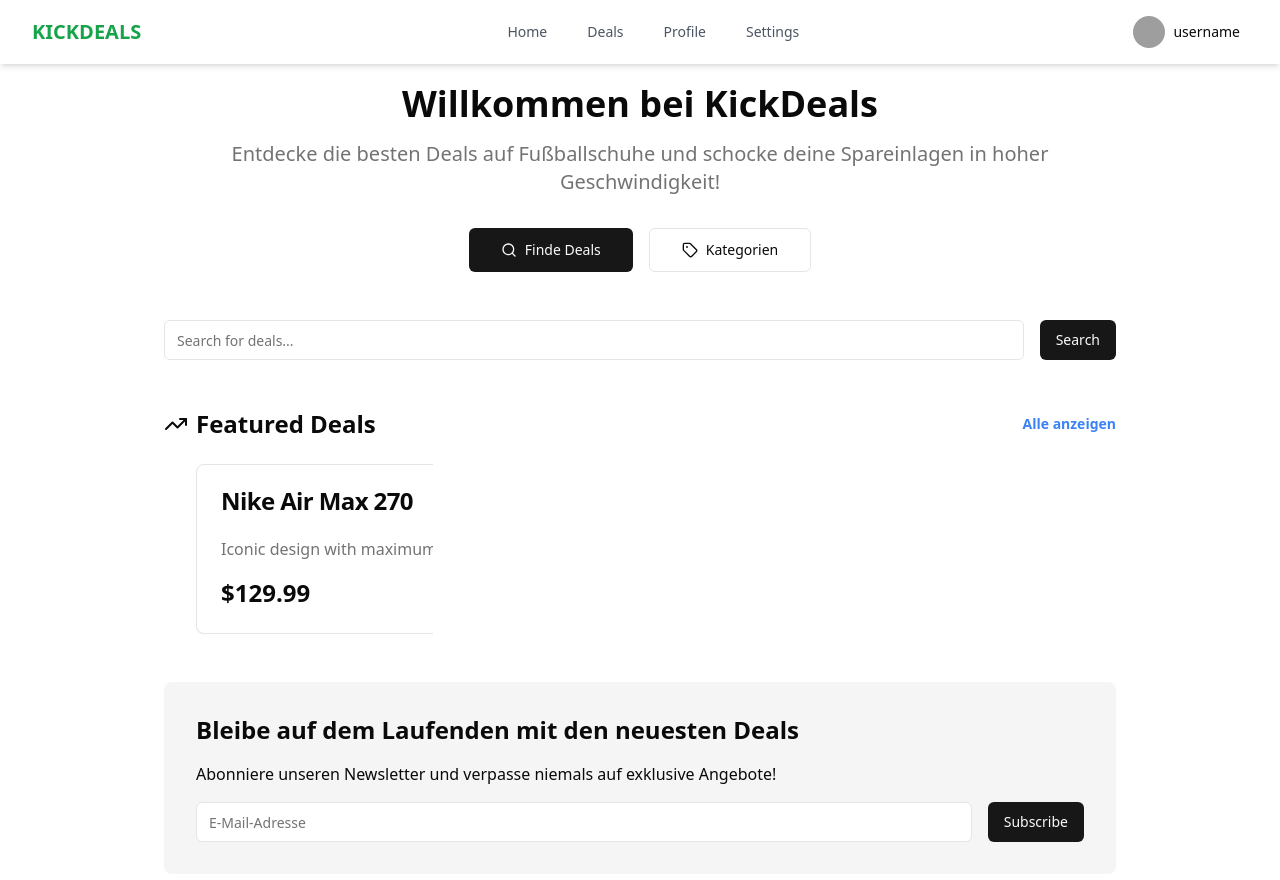
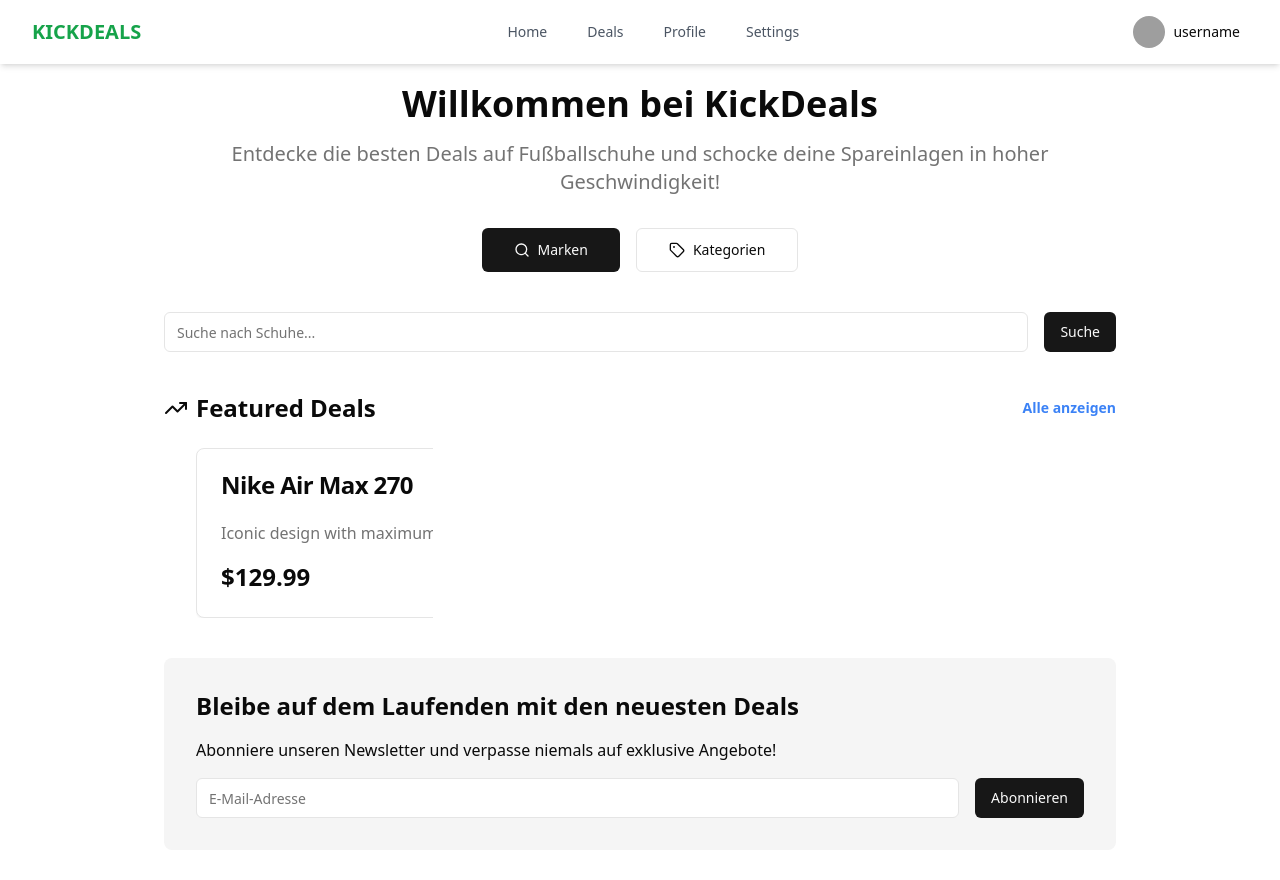
Before and after one commit to Leon-Achteresch/kickdeals, a Next.js app: page / in a window 1280 px wide. Shown: the top 880 px of the page. Built offline with nearby package versions, Linux system fonts and the light colour scheme; grey boxes are pictures that could not be loaded.

Commit message:
ui verbssert

```diff
--- a/src/app/page.tsx
+++ b/src/app/page.tsx
@@ -1,19 +1,15 @@
-import { Button } from "@/components/ui/button";
-import { Input } from "@/components/ui/input";
-
 import { TrendingUp } from "lucide-react";
-import FeaturedDeal from "../components/featured-deal/featured-deal";
 import Hero from "../components/hero/hero";
 import SearchSection from "../components/search-section/search-section";
 import FeaturedDealsCarousel from "../components/featured-deals-caroussel/featured-deals-caroussel";
+import NewsletterSection from "../components/newsletter-section/newsletter-section";
 
 export default async function Index() {
   return (
-    <main className=" flex flex-col gap-12 px-4  max-w-6xl mx-auto w-full ">
+    <main className=" flex flex-col gap-10 px-4 max-w-6xl mx-auto w-full ">
       <Hero />
       <SearchSection />
 
-      {/* Featured Deals Section */}
       <section>
         <div className="text-2xl font-semibold mb-6 flex items-center justify-between w-full">
           <div className="flex items-center flex-row">
@@ -29,20 +25,7 @@ export default async function Index() {
         </div>
       </section>
 
-      {/* Newsletter Signup */}
-      <section className="bg-muted p-8 rounded-lg">
-        <h2 className="text-2xl font-semibold mb-4">
-          Bleibe auf dem Laufenden mit den neuesten Deals
-        </h2>
-        <p className="mb-4">
-          Abonniere unseren Newsletter und verpasse niemals auf exklusive
-          Angebote!
-        </p>
-        <div className="flex gap-4">
-          <Input placeholder="E-Mail-Adresse" className="flex-grow" />
-          <Button>Subscribe</Button>
-        </div>
-      </section>
+      <NewsletterSection />
     </main>
   );
 }
--- a/src/components/hero/hero.tsx
+++ b/src/components/hero/hero.tsx
@@ -11,7 +11,7 @@ const Hero = () => {
       </p>
       <div className="flex justify-center gap-4">
         <Button size="lg">
-          <Search className="mr-2 h-4 w-4" /> Finde Deals
+          <Search className="mr-2 h-4 w-4" /> Marken
         </Button>
         <Button size="lg" variant="outline">
           <Tag className="mr-2 h-4 w-4" /> Kategorien
--- /dev/null
+++ b/src/components/newsletter-section/newsletter-section.tsx
@@ -0,0 +1,22 @@
+import { Button } from "@/components/ui/button";
+import { Input } from "@/components/ui/input";
+
+const NewsletterSection = () => {
+  return (
+    <section className="bg-muted p-8 rounded-lg">
+      <h2 className="text-2xl font-semibold mb-4">
+        Bleibe auf dem Laufenden mit den neuesten Deals
+      </h2>
+      <p className="mb-4">
+        Abonniere unseren Newsletter und verpasse niemals auf exklusive
+        Angebote!
+      </p>
+      <div className="flex gap-4">
+        <Input placeholder="E-Mail-Adresse" className="flex-grow" />
+        <Button>Abonnieren</Button>
+      </div>
+    </section>
+  );
+};
+
+export default NewsletterSection;
--- a/src/components/search-section/search-section.tsx
+++ b/src/components/search-section/search-section.tsx
@@ -5,8 +5,8 @@ const SearchSection = () => {
   return (
     <section>
       <div className="flex gap-4">
-        <Input placeholder="Search for deals..." className="flex-grow" />
-        <Button>Search</Button>
+        <Input placeholder="Suche nach Schuhe..." className="flex-grow" />
+        <Button>Suche</Button>
       </div>
     </section>
   );
```
